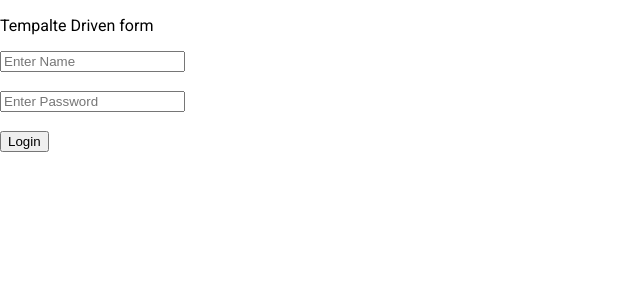
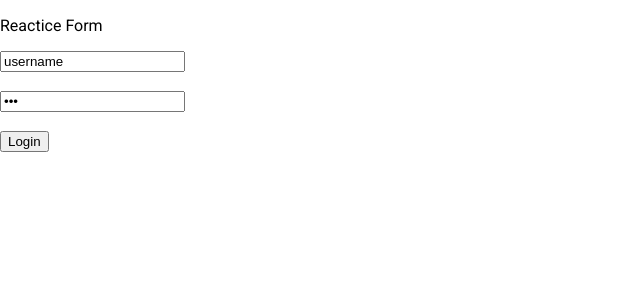
Before and after one commit to Javeed798/AngularPractice2, an Angular app: page / in a window 1280 px wide. Shown: the top 300 px of the page, without its empty margins (0-640 px from the left). Built offline with nearby package versions, Linux system fonts and the light colour scheme.

Commit message:
reactive-form-without-validations

```diff
--- a/src/app/app.component.html
+++ b/src/app/app.component.html
@@ -43,7 +43,6 @@
 
 
 <p>{{20 | usdToInr : 75}}</p>
--->
 
 <p>Tempalte Driven form</p>
 
@@ -55,3 +54,17 @@
     <br><br>
     <button>Login</button>
 </form>
+-->
+
+<p>Reactice Form</p>
+
+<form [formGroup]="loginForm1" (ngSubmit)="loginUser()">
+    <input type="text" name="user" formControlName="user" placeholder="Enter Name">
+    <br><br>
+
+    <input type="password" name="password" formControlName="password" placeholder="Enter Password">
+
+    <br><br>
+
+    <button>Login</button>
+</form>
--- a/src/app/app.component.ts
+++ b/src/app/app.component.ts
@@ -1,5 +1,6 @@
 import { Component } from '@angular/core';
 
+import { FormControl,FormGroup } from '@angular/forms';
 @Component({
   selector: 'app-root',
   templateUrl: './app.component.html',
@@ -19,6 +20,7 @@ export class AppComponent {
     this.list = this.list.filter(item => item.id !== id)
     console.log(this.list);
   }
+
 
   updateChild() {
     this.data = Math.floor(Math.random()*10);
@@ -48,4 +50,14 @@ export class AppComponent {
     console.log(item);
 
   }
+
+  loginForm1 = new FormGroup({
+    user : new FormControl('username'),
+    password : new FormControl('123')
+  })
+
+  loginUser(){
+    console.log(this.loginForm1.value);
+
+  }
 }
--- a/src/app/app.module.ts
+++ b/src/app/app.module.ts
@@ -7,7 +7,7 @@ import { MatSliderModule } from '@angular/material/slider';
 import { ChildComponent } from './child/child.component';
 import { UserDetailsComponent } from './user-details/user-details.component';
 import { Child1Component } from './child1/child1.component'
-import { FormsModule } from '@angular/forms';
+import { FormsModule,ReactiveFormsModule } from '@angular/forms';
 import { UsdToInrPipe } from './pipes/usd-to-inr.pipe';
 @NgModule({
   declarations: [
@@ -21,7 +21,8 @@ import { UsdToInrPipe } from './pipes/usd-to-inr.pipe';
     BrowserModule,
     BrowserAnimationsModule,
     MatSliderModule,
-    FormsModule
+    FormsModule,
+    ReactiveFormsModule
   ],
   providers: [],
   bootstrap: [AppComponent]
```
